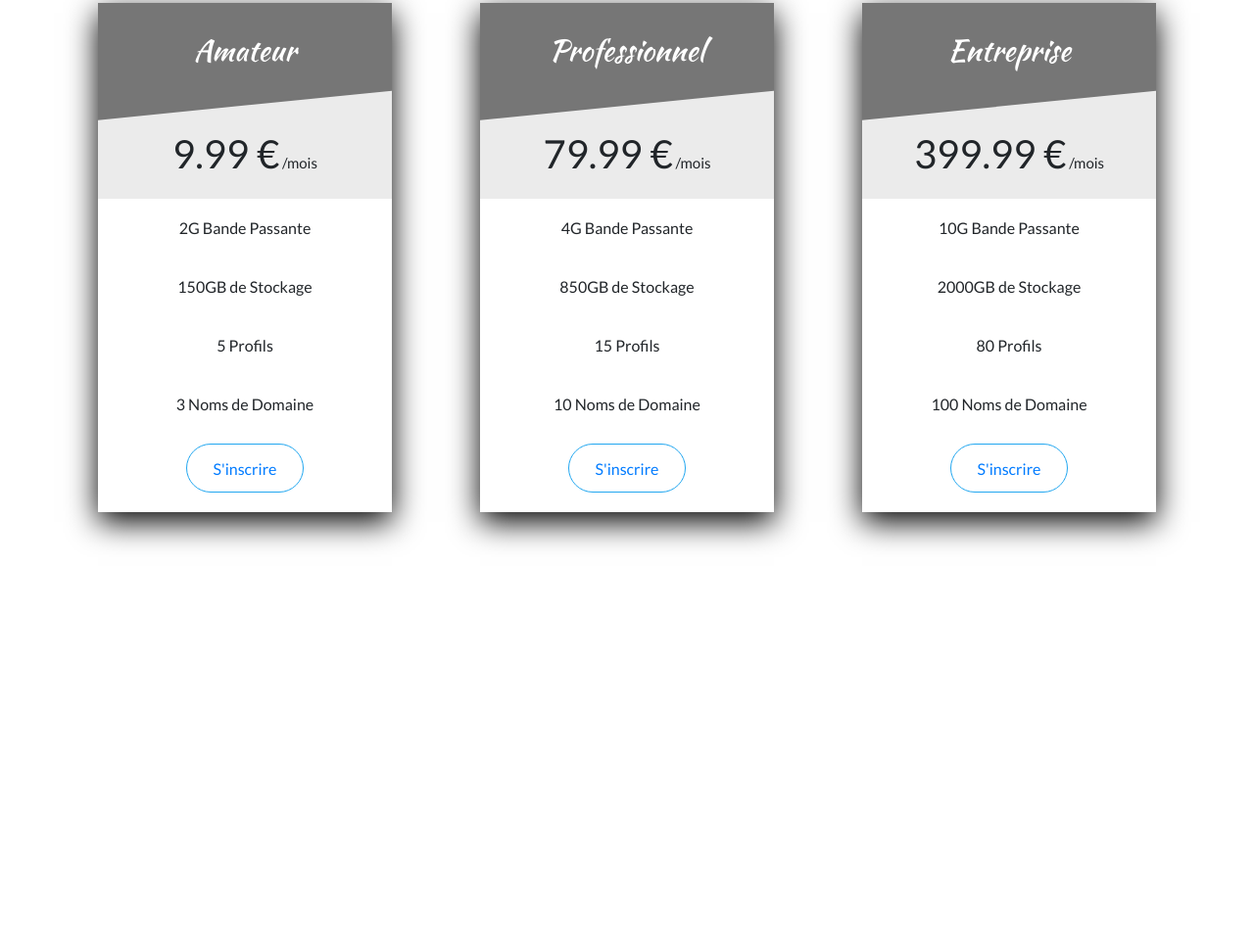
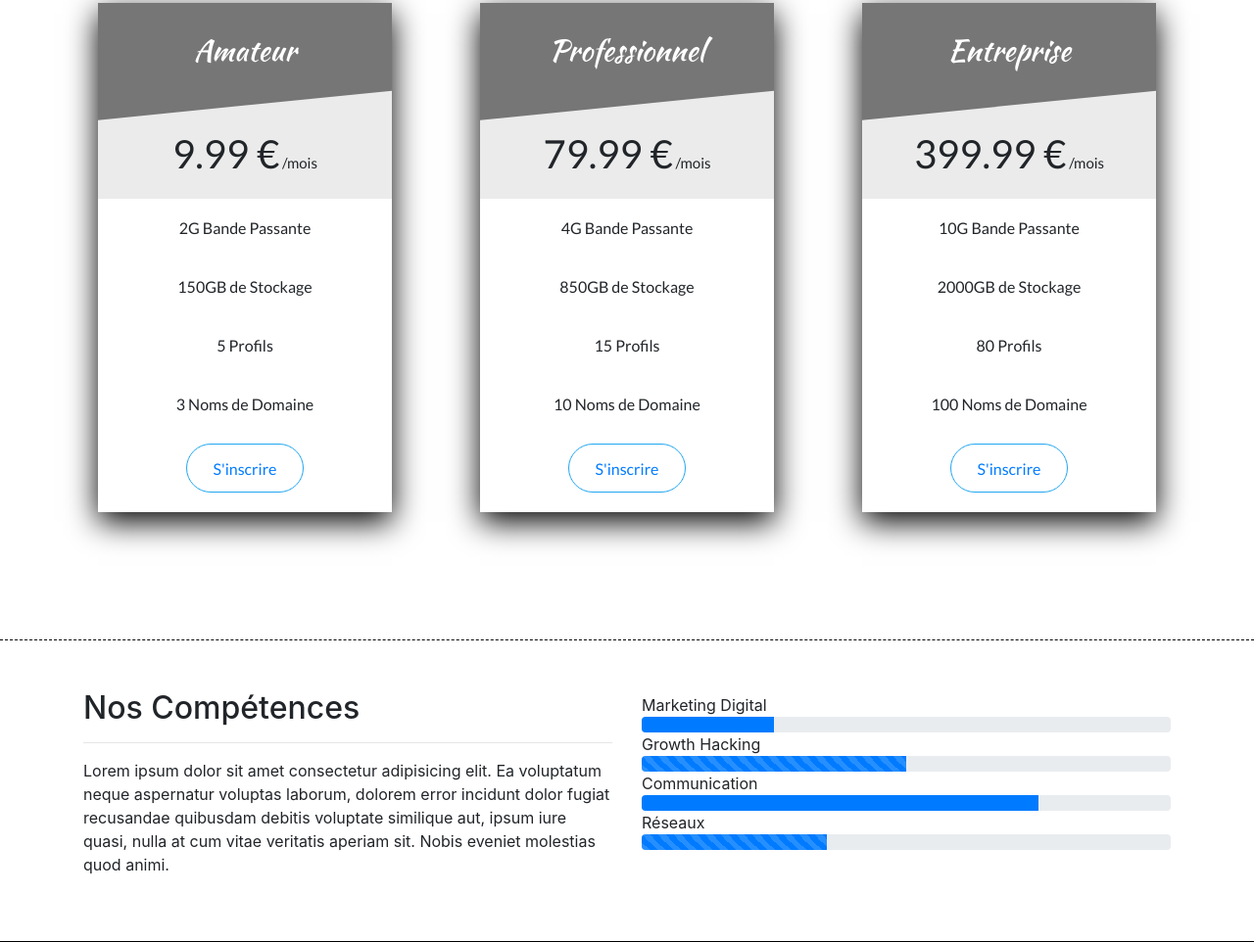
Before and after one commit to Matthieu83600/Agence-Lorem, a plain HTML site: page index.html in a window 1280 px wide. Shown: the part 3148-4110 px from the top of the page at 98% size. Before the commit the page ends 3801 px from the top, so only its background shows below. Drawn offline with nearby package versions, Linux system fonts and the light colour scheme; some packages are replaced by stand-ins of ours; a script that the page names is missing.

Commit message:
feat: section compétences

```diff
--- a/index.html
+++ b/index.html
@@ -297,6 +297,68 @@
         </div>
       </div>
     </section>
+    <!-- Section Progress bar -->
+    <section id="progress">
+      <div class="container">
+        <div class="row">
+          <div class="col-md-6 competences">
+            <h2>Nos Compétences</h2>
+            <hr />
+            <p>
+              Lorem ipsum dolor sit amet consectetur adipisicing elit. Ea voluptatum neque aspernatur voluptas laborum,
+              dolorem error incidunt dolor fugiat recusandae quibusdam debitis voluptate similique aut, ipsum iure
+              quasi, nulla at cum vitae veritatis aperiam sit. Nobis eveniet molestias quod animi.
+            </p>
+          </div>
+          <div class="col-md-6 pt-1">
+            <p class="m-0">Marketing Digital</p>
+            <div class="progress">
+              <div
+                class="progress-bar"
+                role="progressbar"
+                style="width: 25%"
+                aria-valuenow="25"
+                aria-valuemin="0"
+                aria-valuemax="100"
+              ></div>
+            </div>
+            <p class="m-0">Growth Hacking</p>
+            <div class="progress">
+              <div
+                class="progress-bar progress-bar-striped"
+                role="progressbar"
+                style="width: 50%"
+                aria-valuenow="50"
+                aria-valuemin="0"
+                aria-valuemax="100"
+              ></div>
+            </div>
+            <p class="m-0">Communication</p>
+            <div class="progress">
+              <div
+                class="progress-bar"
+                role="progressbar"
+                style="width: 75%"
+                aria-valuenow="75"
+                aria-valuemin="0"
+                aria-valuemax="100"
+              ></div>
+            </div>
+            <p class="m-0">Réseaux</p>
+            <div class="progress">
+              <div
+                class="progress-bar progress-bar-striped"
+                role="progressbar"
+                style="width: 35%"
+                aria-valuenow="35"
+                aria-valuemin="0"
+                aria-valuemax="100"
+              ></div>
+            </div>
+          </div>
+        </div>
+      </div>
+    </section>
     <!-- Jquery -->
     <script
       src="https://code.jquery.com/jquery-3.3.1.slim.min.js"
--- a/style.css
+++ b/style.css
@@ -169,3 +169,10 @@ h1 {
   background: rgba(6, 136, 206, 0.8);
   color: #fff;
 }
+/* Section Progress bar */
+#progress {
+  border-top: 1px dashed #000;
+  border-bottom: 1px solid #000;
+  padding-top: 50px;
+  padding-bottom: 50px;
+}
```
